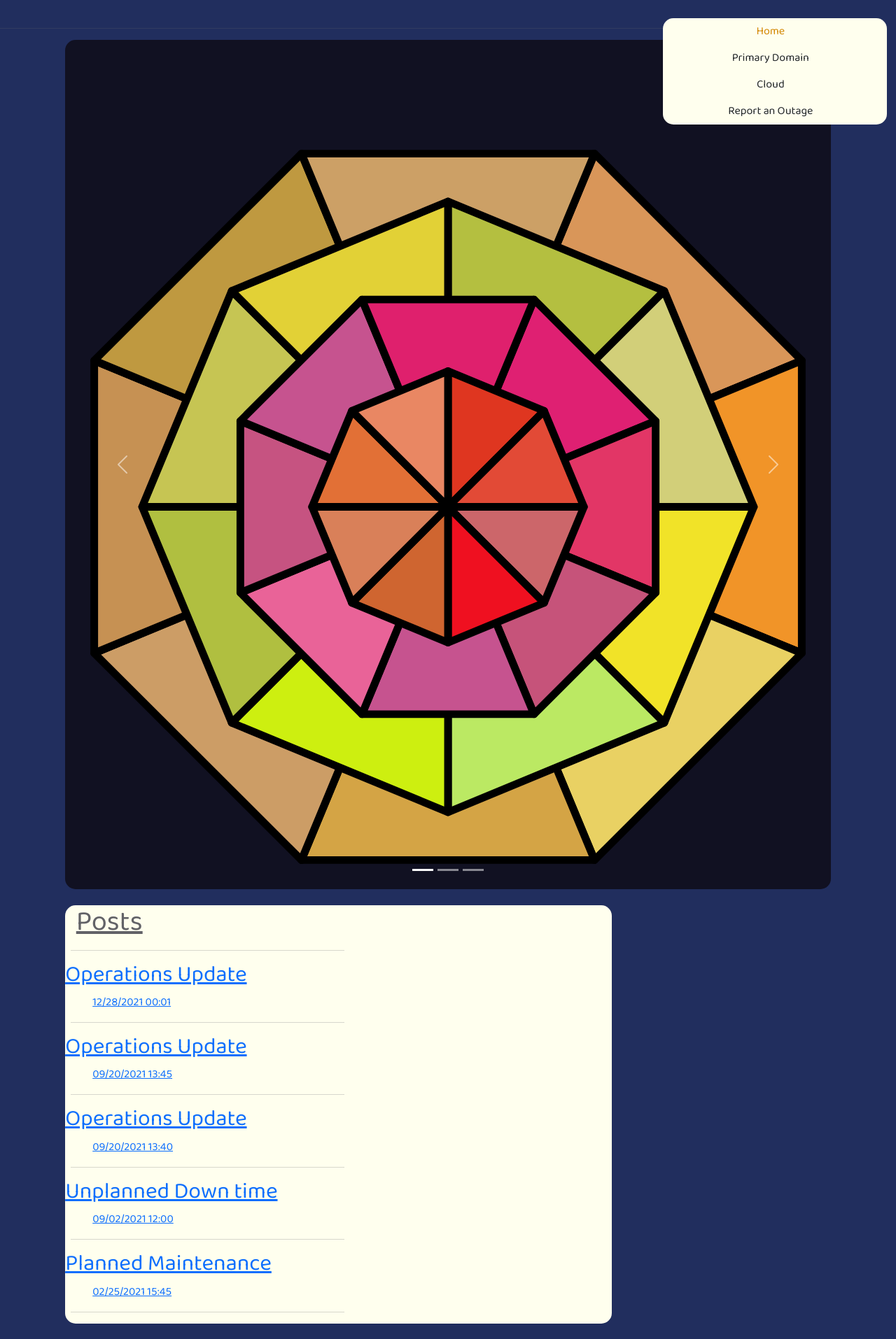
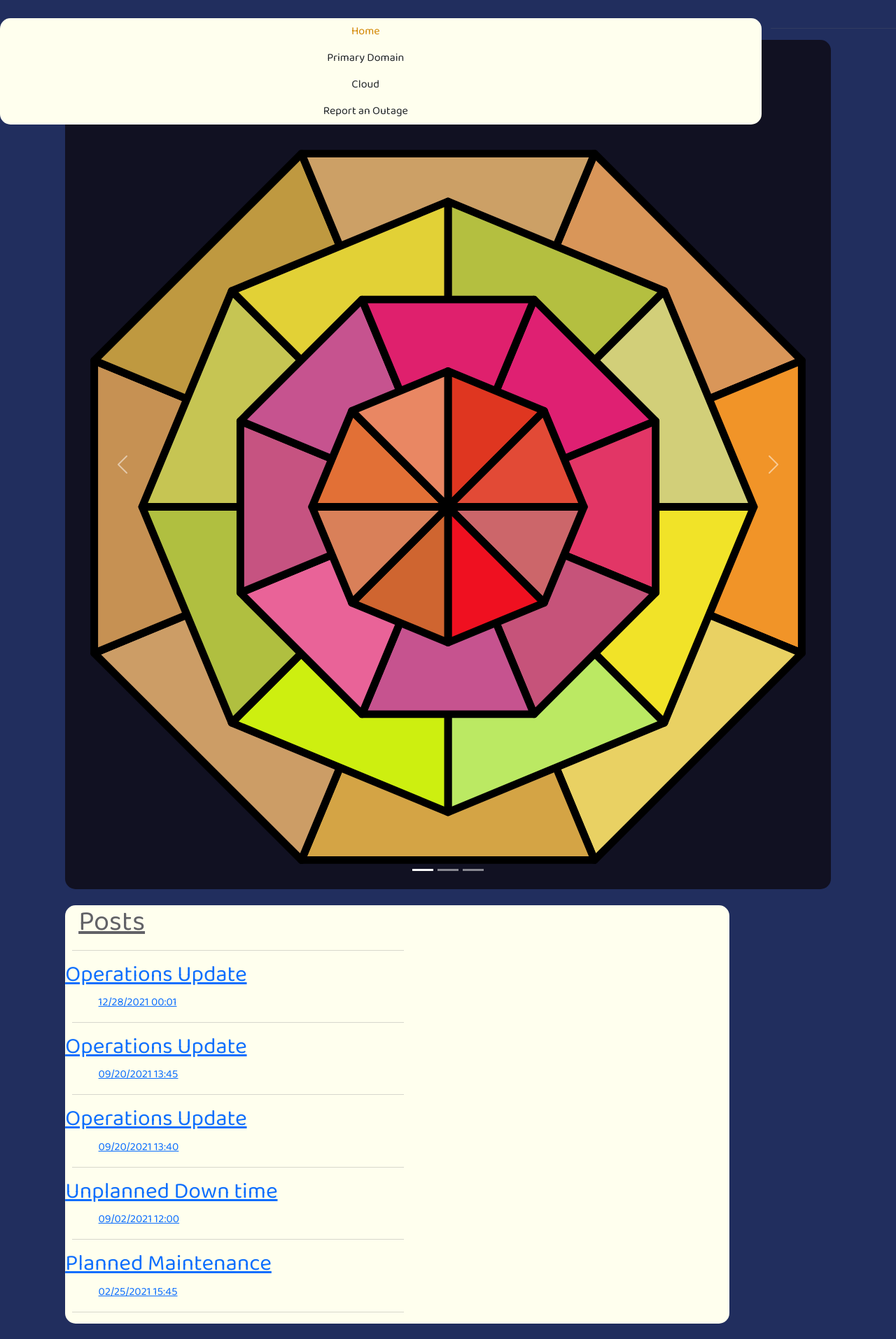
Before and after one commit to Keegan-Charles-Foundation/keegan-charles-foundation.github.io, a Jekyll site: the page built from index.html, in a window 1280 px wide. Shown: the whole page at 70% size. Built offline with Jekyll 4.4.1, drawn with Linux system fonts in a browser that asks for light colours; the list of posts is cut into pages by our own code; the repository's description, which GitHub fills in, is left out.

Commit message:
06-24-22_21:22:43

```diff
--- a/css/styles.css
+++ b/css/styles.css
@@ -29,7 +29,7 @@ body  {
 
 
 .mainContent  {
-  width: 70%;
+  width: 85%;
   float: left;
   /* height: 150%; */
   margin-top: 2%;
@@ -56,13 +56,13 @@ body  {
 }
 
 .navSection  {
-  width: 25%;
-  height: 40%;
+  width: 85%;
+  height: 10%;
   margin-right: 1%;
   margin-top: 2%;
   background-color: var(--ivory);
   border-radius: 15px;
-  float: right;
+  float: left;
 }
 .navSection h1  {
   margin-left: 2%;
```
Also changed, not shown: _layouts/default.html (+0 -8 lines), _posts/2022-06-26-Hello.md (renamed from _posts/2022-06-26-HelloWorld.md).
